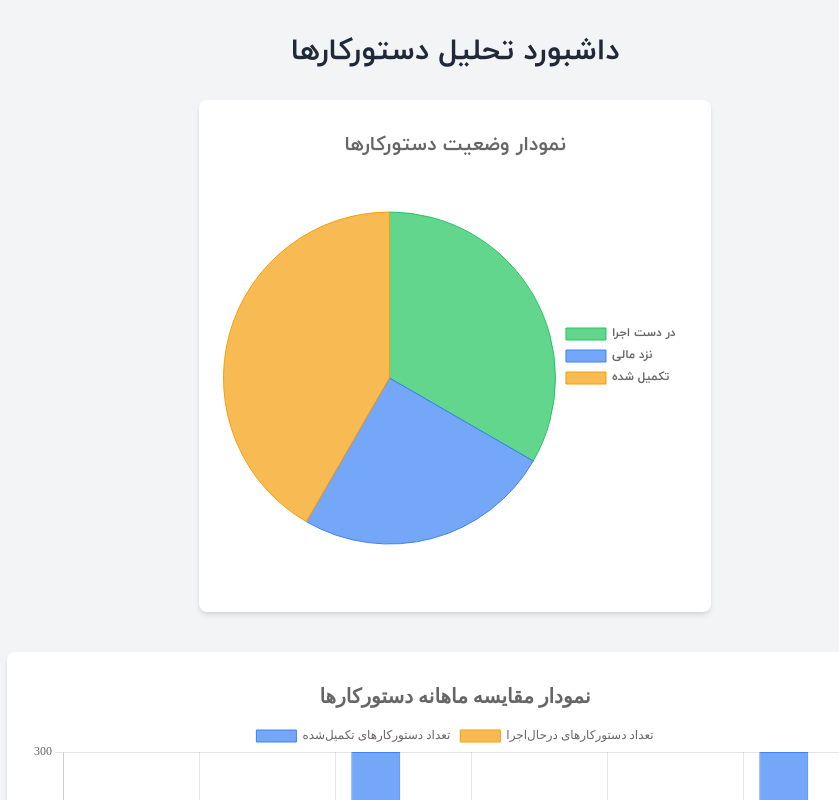
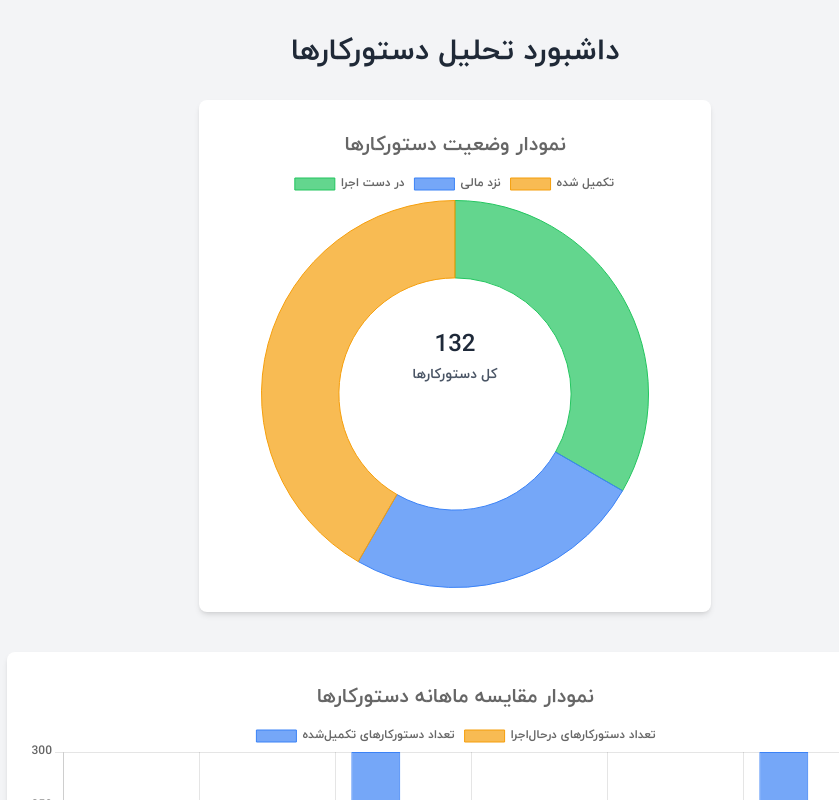
Before and after one commit to Alizadeh275/dashboard-app, a React (Vite) app: page / in a window 1280 px wide. Shown: the top 800 px of the page, without its empty margins (185-1024 px from the left). Built offline with nearby package versions, Linux system fonts and the light colour scheme.

Commit message:
added doughnut chart

```diff
--- a/src/App.tsx
+++ b/src/App.tsx
@@ -1,4 +1,4 @@
-import { Pie, Bar } from "react-chartjs-2";
+import { Doughnut, Bar } from "react-chartjs-2";
 import {
   Chart as ChartJS,
   ArcElement,
@@ -22,7 +22,7 @@ ChartJS.register(
 );
 
 export default function App() {
-  // داده‌های نمونه برای نمودار دایره‌ای
+  // داده‌های نمونه برای نمودار دونات
   const pieData = {
     labels: ["در دست اجرا", "نزد مالی", "تکمیل شده"],
     datasets: [
@@ -44,11 +44,39 @@ export default function App() {
     ],
   };
 
-  const pieOptions = {
+  // محاسبه مجموع برای نمایش در مرکز دونات
+  const totalCount = pieData.datasets[0].data.reduce((sum, value) => sum + value, 0);
+
+  const doughnutOptions = {
     responsive: true,
+    cutout: "60%", // این باعث ایجاد حفره در وسط و تبدیل به دونات می‌شود
     plugins: {
-      legend: { position: "right" as const, labels: { font: { family: "IRANSans" } } },
-      title: { display: true, text: "نمودار وضعیت دستورکارها", font: { family: "IRANSans", size: 20 } },
+      legend: {
+        position: "top" as const,
+        labels: { font: { family: "IRANSans" } }
+      },
+      title: {
+        display: true,
+        text: "نمودار وضعیت دستورکارها",
+        font: { family: "IRANSans", size: 20 }
+      },
+      tooltip: {
+        rtl: true, // فعال کردن راست به چپ برای tooltip
+        bodyFont: {
+          family: "IRANSans", // فونت فارسی برای tooltip
+        },
+        titleFont: {
+          family: "IRANSans", // فونت فارسی برای عنوان tooltip
+        },
+        callbacks: {
+          label: function(context: any) {
+            const label = context.label || '';
+            const value = context.raw || 0;
+            const percentage = ((value / totalCount) * 100).toFixed(1);
+            return `${label}: ${value} (${percentage}%)`;
+          }
+        }
+      }
     },
     animation: { animateScale: true, animateRotate: true },
   };
@@ -77,12 +105,42 @@ export default function App() {
   const barOptions = {
     responsive: true,
     plugins: {
-      legend: { position: "top" as const, labels: { font: { family: "Vazirmatn" } } },
-      title: { display: true, text: "نمودار مقایسه ماهانه دستورکارها", font: { family: "Vazirmatn", size: 20 } },
+      legend: {
+        position: "top" as const,
+        labels: { font: { family: "IRANSans" } }
+      },
+      title: {
+        display: true,
+        text: "نمودار مقایسه ماهانه دستورکارها",
+        font: { family: "IRANSans", size: 20 }
+      },
+      tooltip: {
+        rtl: true, // فعال کردن راست به چپ برای tooltip
+        bodyFont: {
+          family: "IRANSans", // فونت فارسی برای tooltip
+        },
+        titleFont: {
+          family: "IRANSans", // فونت فارسی برای عنوان tooltip
+        },
+        callbacks: {
+          label: function(context: any) {
+            const label = context.dataset.label || '';
+            const value = context.raw || 0;
+            return `${label}: ${value}`;
+          }
+        }
+      }
     },
     scales: {
-      x: { ticks: { font: { family: "Vazirmatn" } } },
-      y: { beginAtZero: true, ticks: { font: { family: "Vazirmatn" } } },
+      x: {
+        ticks: {
+          font: { family: "IRANSans" }
+        }
+      },
+      y: {
+        beginAtZero: true,
+        ticks: { font: { family: "IRANSans" } }
+      },
     },
     animation: {
       duration: 1200,
@@ -91,12 +149,25 @@ export default function App() {
   };
 
   return (
-    <div className="p-8 bg-gray-100 min-h-screen">
-      <h1 className="text-3xl font-bold mb-8 text-center">داشبورد تحلیل دستورکارها</h1>
+    <div className="p-8 bg-gray-100 min-h-screen" dir="rtl">
+      <h1 className="text-3xl font-bold mb-8 text-center" style={{ fontFamily: "IRANSans" }}>
+        داشبورد تحلیل دستورکارها
+      </h1>
 
-      {/* نمودار دایره‌ای */}
-      <div className="bg-white p-6 rounded-lg shadow-md w-full max-w-lg mx-auto mb-10">
-        <Pie data={pieData} options={pieOptions} />
+      {/* نمودار دونات با آنوتیشن مرکزی */}
+      <div className="bg-white p-6 rounded-lg shadow-md w-full max-w-lg mx-auto mb-10 relative">
+        <Doughnut data={pieData} options={doughnutOptions} />
+        {/* آنوتیشن مرکزی */}
+        <div className="absolute inset-0 flex items-center justify-center pointer-events-none">
+          <div className="text-center">
+            <div className="text-2xl font-bold text-gray-800" style={{ fontFamily: "IRANSans" }}>
+              {totalCount}
+            </div>
+            <div className="text-sm text-gray-600 mt-1" style={{ fontFamily: "IRANSans" }}>
+              کل دستورکارها
+            </div>
+          </div>
+        </div>
       </div>
 
       {/* نمودار ستونی */}
```
